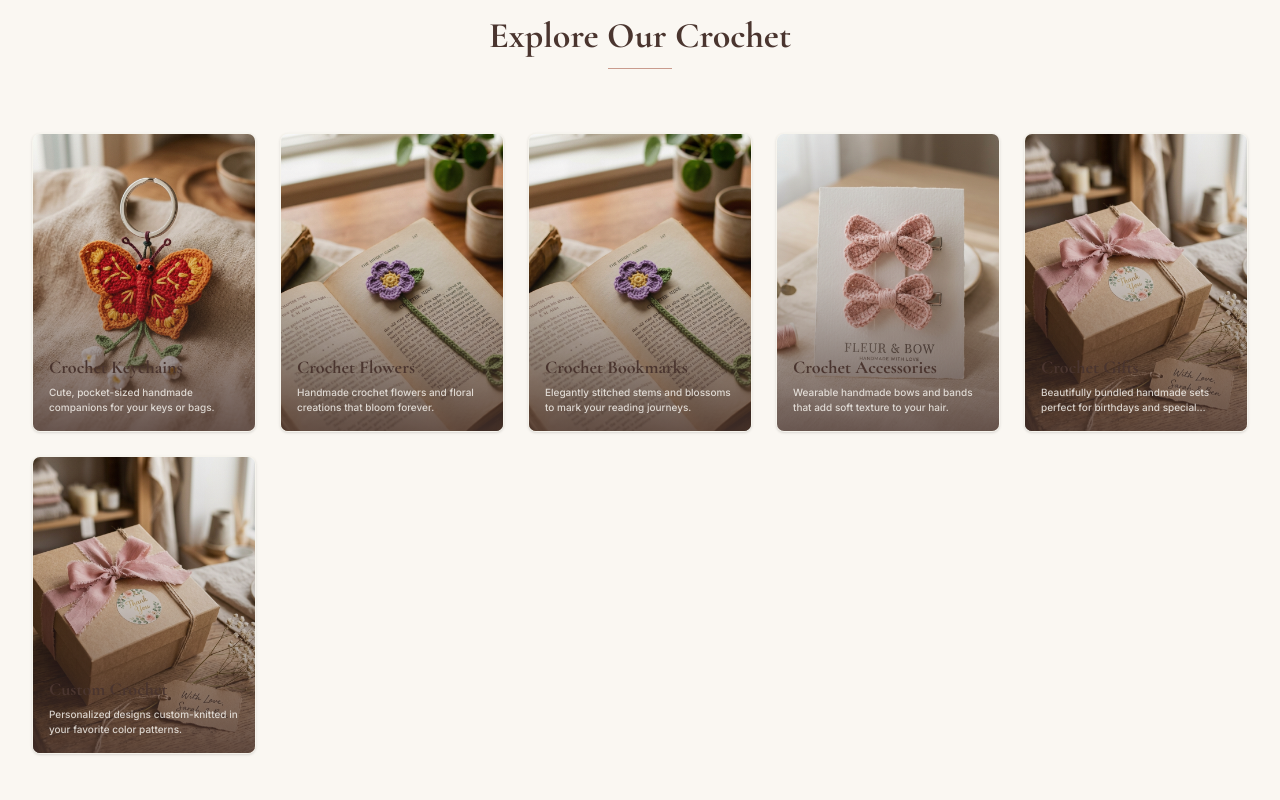
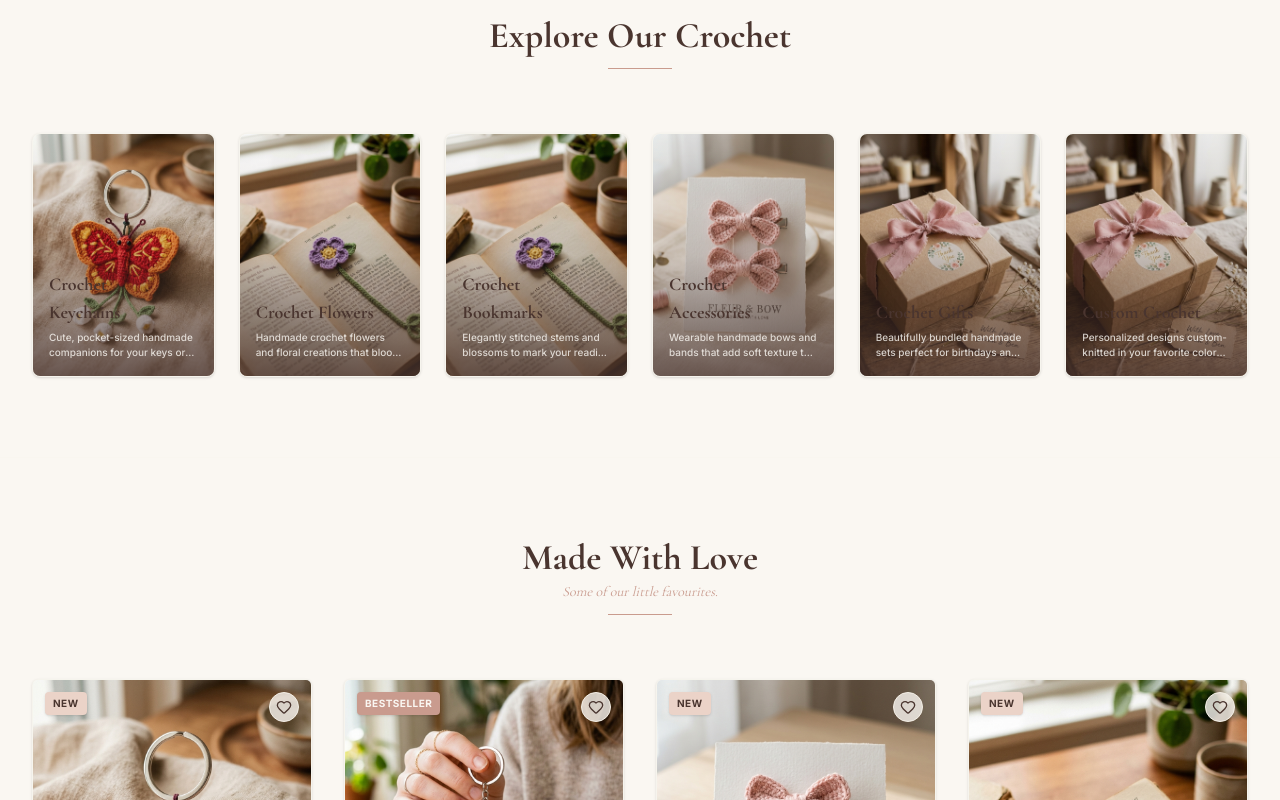
Before and after one commit to sagarptdr05/neeshiartique, a Next.js app: page / in a window 1280 px wide. Shown: the part 1000-1800 px from the top of the page. Built offline with nearby package versions, Linux system fonts and the light colour scheme; no server answers.

Commit message:
Change homepage categories grid layout to 6 columns for symmetrical desktop alignment

```diff
--- a/src/app/page.tsx
+++ b/src/app/page.tsx
@@ -163,7 +163,7 @@
             <div className="w-16 h-[1.5px] bg-brand-rose mx-auto" />
           </div>
 
-          <div className="grid grid-cols-1 sm:grid-cols-2 lg:grid-cols-5 gap-6">
+          <div className="grid grid-cols-2 md:grid-cols-3 lg:grid-cols-6 gap-6">
             {categories.map((category) => (
               <Link
                 key={category.id}
```
